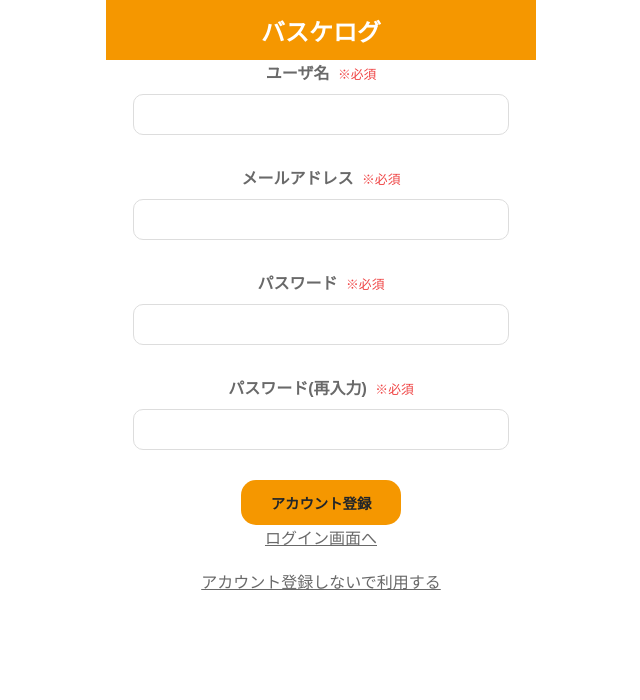
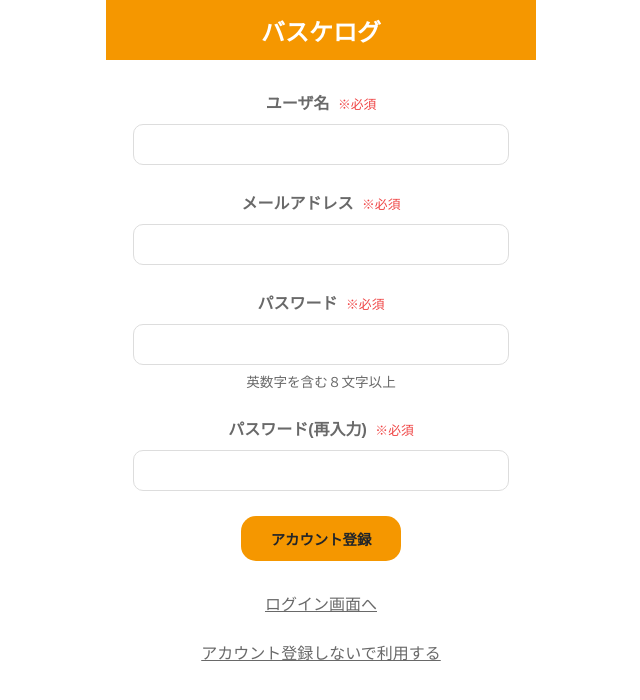
Before and after one commit to kashiwa-mo-chi/basketlogRepository, a Django app: page /accounts/regist/ in a window 1280 px wide. Shown: the top 700 px of the page, without its empty margins (319-959 px from the left). Run offline with Django 5.2, Linux system fonts and the light colour scheme.

Commit message:
ログイン画面・アカウント登録画面修正

```diff
--- a/01_BasketLog/BasketLog/accounts/forms.py
+++ b/01_BasketLog/BasketLog/accounts/forms.py
@@ -24,6 +24,12 @@ class RegistForm(forms.ModelForm):
         }
         help_texts = {
             'password': '英数字を含む８文字以上',
+        }
+
+        error_messages = {
+            'email': {
+                'unique': 'このメールアドレスはすでに登録されています',
+            },
         }
 
     def clean_password(self):
@@ -60,7 +66,7 @@ class RegistForm(forms.ModelForm):
     def clean(self):
         cleaned_data = super().clean()
 
-        password = cleaned_data.get('password')
+        password = self.data.get('password')
         password_confirm = cleaned_data.get('password_confirm')
 
         if password and password_confirm:
--- a/01_BasketLog/BasketLog/accounts/templates/accounts/regist.html
+++ b/01_BasketLog/BasketLog/accounts/templates/accounts/regist.html
@@ -42,12 +42,20 @@
 
         {{ field }}
 
+        {% if field.help_text %}
+          <div class="form-help">
+            {{ field.help_text }}
+          </div>
+        {% endif %}
 
         {% if field.errors %}
           <div style="color: #ef4444; font-size: 0.8rem; margin-top: 4px;">
-            {{ field.errors.0 }}
+            {% for error in field.errors %}
+              <div>{{ error }}</div>
+            {% endfor %}
           </div>
         {% endif %}
+
       </div>
     {% endfor %}
 
--- a/01_BasketLog/BasketLog/accounts/views.py
+++ b/01_BasketLog/BasketLog/accounts/views.py
@@ -11,6 +11,7 @@ from django.views.generic.edit import UpdateView
 from django.contrib.auth.mixins import LoginRequiredMixin
 from .models import User
 from .forms import RegistForm, EmailChangeForm, UsernameChangeForm
+from django.contrib.auth import login
 
 
 class HomeView(TemplateView):
@@ -26,6 +27,11 @@ class RegistUserView(CreateView):
     template_name = 'accounts/regist.html'
     form_class = RegistForm
     success_url = reverse_lazy('accounts:home')
+
+    def from_valid(self, form):
+        response = super().form_valid(form)
+        login(self.request, self.object)
+        return response
 
 class UserLoginView(LoginView):
     template_name = 'accounts/login.html'
--- a/01_BasketLog/BasketLog/games/templates/games/diary_form.html
+++ b/01_BasketLog/BasketLog/games/templates/games/diary_form.html
@@ -289,8 +289,8 @@
                 保存
             </button>
 
-            <div class="mt-2">
-                <a href="{% url 'accounts:home' %}" class="btn btn-secondary">
+            <div class="mt-3">
+                <a href="{% url 'accounts:home' %}" class="back-btn">
                  戻る
                 </a>
             </div>
--- a/01_BasketLog/BasketLog/static/css/style.css
+++ b/01_BasketLog/BasketLog/static/css/style.css
@@ -544,7 +544,7 @@ img {
     background: #696969;
     color: white;
     min-width: 80px;
-    padding: 8px 15px;
+    text-decoration: none;
 }
 
 .edit-btn {
@@ -627,7 +627,6 @@ img {
     min-height: 150px;
     resize: vertical;
 }
-
 
 /* 写真入力 */
 
@@ -678,11 +677,12 @@ img {
     background: #f59700;
     color: #fff;
     border: none;
-    width: 160px;
+    width: 120px;
     padding: 10px 0;
-    border-radius: 20px;
+    border-radius: 8px;
     font-size: .95rem;
     font-weight: bold;
+    letter-spacing: 0.1rem;
 }
 
 .diary-submit-btn:hover {
@@ -1400,6 +1400,10 @@ img {
    ログイン画面
 ========================== */
 
+.login {
+    padding-top: 30px;
+}
+
 .login-page {
     width: 100%;
     max-width: 430px;
@@ -1511,7 +1515,7 @@ img {
 
 /* ログイン画面：フォームの間隔調整 */
 .login .form-group {
-    margin-bottom: 30px;
+    margin-bottom: 25px;
 }
 
 .login .form-label {
@@ -1530,10 +1534,18 @@ img {
     padding: 12px 30px;
 }
 
-.login .regist-link {
+.login .regist-link,
+.login .register-link {
+    margin-top: 30px;
+}
+
+.login .guest-login {
     margin-top: 25px;
-}
-
-.login .guest-login {
-    margin-top: 20px;
-}
+    margin-bottom: 30px;
+}
+
+.form-help {
+    color: #696969;
+    font-size: 0.85rem;
+    margin-top: 6px;
+}
```
